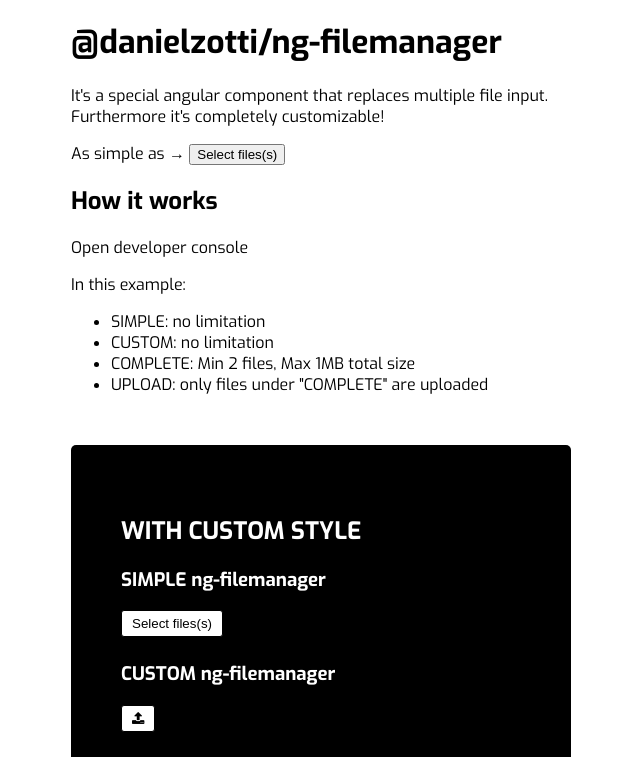
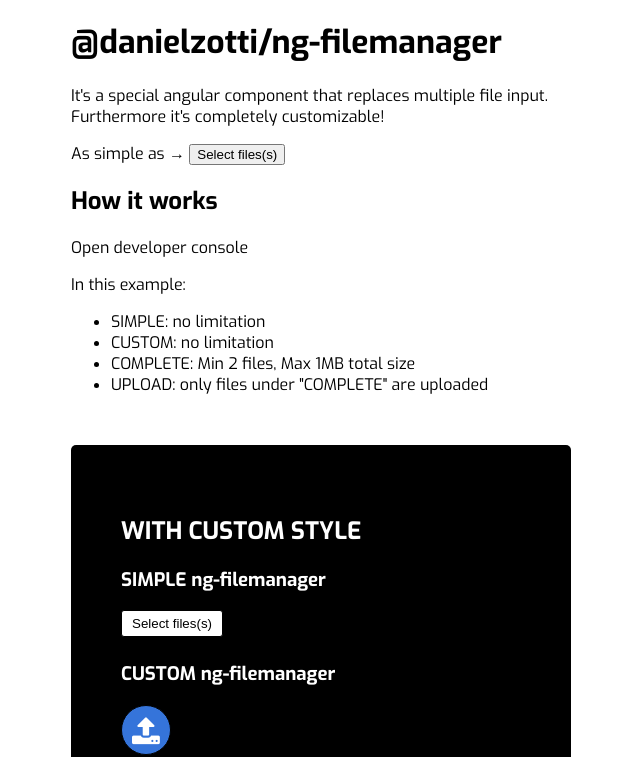
Before and after one commit to danielzotti/ng-filemanager, an Angular app: page / in a window 1280 px wide. Shown: the top 757 px of the page, without its empty margins (319-959 px from the left). Built offline with nearby package versions, Linux system fonts and the light colour scheme.

Commit message:
Stile molto custom per CUSTOM ng-filemanager

```diff
--- a/projects/ng-filemanager/src/lib/ng-filemanager.component.html
+++ b/projects/ng-filemanager/src/lib/ng-filemanager.component.html
@@ -5,7 +5,7 @@
   <!--BUTTONS-->
   <div class="ng-filemanager__buttons-container">
     <button type="button" class="ng-filemanager__button" [disabled]="isLoading" (click)="onOpenFileSelector()">
-      <span *ngIf="!selectIcon && !selectText">Select files(s)</span>
+      <span class="ng-filemanager__button__default-text" *ngIf="!selectIcon && !selectText">Select files(s)</span>
       <ng-container *ngIf="selectIcon" [ngTemplateOutlet]="selectIcon"></ng-container>
       <ng-container *ngIf="selectText" [ngTemplateOutlet]="selectText"></ng-container>
     </button>
@@ -14,8 +14,8 @@
             *ngIf="isMultiple && files && files.length > 0">
       <ng-container *ngIf="deleteAllIcon" [ngTemplateOutlet]="deleteAllIcon"></ng-container>
       <ng-container *ngIf="deleteAllText" [ngTemplateOutlet]="deleteAllText"></ng-container>
-      <span *ngIf="!deleteAllText && !deleteAllIcon">Delete all files</span>
-      <span class="" *ngIf="totalFileSize > 0">&nbsp;({{totalFileSize | fileSize}})</span>
+      <span class="ng-filemanager__button__default-text" *ngIf="!deleteAllText && !deleteAllIcon">Delete all files</span>
+      <span class="ng-filemanager__button__file-size" *ngIf="totalFileSize > 0">({{totalFileSize | fileSize}})</span>
     </button>
   </div>
 
@@ -27,7 +27,7 @@
         <span *ngIf="!deleteIcon">&times;</span>
       </button>
       <span class="ng-filemanager__file__title" title="{{ f.size | fileSize }} - {{f.title}}">{{f.title}}</span>
-      <span class="ng-filemanager__file__size" *ngIf="!isMultiple">&nbsp;({{ f.size | fileSize }})</span>
+      <span class="ng-filemanager__file__size" *ngIf="!isMultiple">({{ f.size | fileSize }})</span>
     </div>
   </div>
 </div>
--- a/src/app/app.component.html
+++ b/src/app/app.component.html
@@ -28,7 +28,7 @@
 
       <!-- CUSTOM ng-filemanager-->
       <h3>CUSTOM ng-filemanager</h3>
-      <ng-filemanager [(ngModel)]="customFiles" name="customFiles" #customFilesRef="ngModel"
+      <ng-filemanager class="custom-style" [(ngModel)]="customFiles" name="customFiles" #customFilesRef="ngModel"
                       [isLoading]="isUploadingFiles">
         <ng-template #selectIcon>
           <i class="fa fa-upload"></i>
@@ -36,6 +36,9 @@
         <ng-template #deleteAllIcon>
           <i class='fa fa-eraser'></i>
         </ng-template>
+        <ng-template #deleteIcon>
+            <i class="fa fa-times"></i>
+          </ng-template>
       </ng-filemanager>
 
       <!-- COMPLETE ng-filemanager-->
@@ -75,7 +78,7 @@
 
       <div class="buttons">
         <button type="submit" class="default-button" [disabled]="form.invalid || isUploadingFiles">
-          Update
+          Upload
           <span *ngIf="isUploadingFiles">
             (loading...)
           </span>
--- a/src/styles.scss
+++ b/src/styles.scss
@@ -1,4 +1,5 @@
 @import url("https://fonts.googleapis.com/css?family=Exo:400,700&display=swap");
+@import url('https://fonts.googleapis.com/css?family=Indie+Flower&display=swap');
 
 html {
   font-family: "Exo";
@@ -93,3 +94,99 @@ form {
   .ng-filemanager__file__button__icon {
   }
 }
+
+.custom-style {
+  // ng-filemanager STYLES
+  font-family: "Indie Flower";
+
+  .ng-filemanager__container {
+    margin-top: 5px;
+    margin-bottom: 5px;
+    &::after {
+      display: block;
+      content: "";
+      clear: both;
+    }
+  }
+
+  .ng-filemanager__input {
+    display: none;
+  }
+
+  .ng-filemanager__buttons-container {
+    margin-bottom: 10px;
+  }
+
+  .ng-filemanager__button {
+    display: inline-block;
+    background-color:rgb(53, 116, 218);
+    color:white;
+    width:50px;
+    height:50px;
+    text-align: center;
+    line-height: 30px;
+    font-size: 30px;
+    border-radius: 50%;
+    outline: none;
+    i {
+      vertical-align: middle;
+      display: inline-block;
+    }
+
+    &:last-of-type {
+      margin-right: 0;
+    }
+    &:hover {
+      .ng-filemanager__button__file-size {
+        &:before {
+          content:'Delete all files. Total size ';
+        }
+        position: absolute;
+        display: inline-block;
+        background-color:white;
+        color:black;
+        padding:3px;
+        font-size: 10px;
+        line-height: 1;
+      }
+    }
+
+  }
+  .ng-filemanager__button__file-size {
+    display: none;
+  }
+
+  .ng-filemanager__button__default-text {}
+
+  .ng-filemanager__file-list {
+  }
+
+  .ng-filemanager__file {
+    position: relative;
+    padding:15px;
+    background-color:rgb(53, 116, 218);
+    font-size: 1.2em;
+    display:block;
+    width: 100%;
+    margin-bottom: 10px;
+    white-space: nowrap;
+    text-overflow: ellipsis;
+    overflow: hidden;
+    .ng-filemanager__file__button {
+      position: absolute;
+      top:5px;
+      right:5px;
+    }
+  }
+
+  .ng-filemanager__file__button {
+    background: transparent;
+    border: 0;
+    color: white;
+    cursor: pointer;
+  }
+
+  .ng-filemanager__file__button__icon {
+  }
+
+}
```
Also changed, not shown: projects/ng-filemanager/README.md, 1 other file (tests, documents, lock files or other folders).
